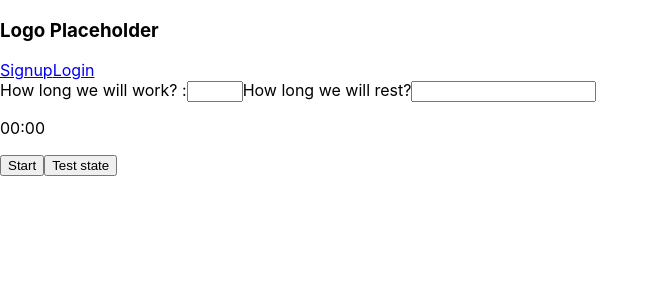
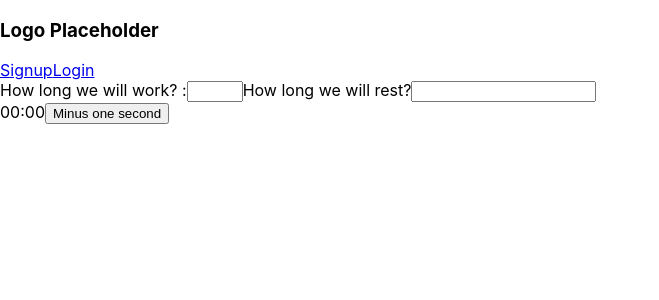
Before and after one commit to veykos/domatka-client, a React (Create React App) app: page /main in a window 1280 px wide. Shown: the top 300 px of the page, without its empty margins (0-659 px from the left). Built offline with nearby package versions, Linux system fonts and the light colour scheme.

Commit message:
Finally got counter to count down

```diff
--- a/src/components/MainCounter/MainCounter.tsx
+++ b/src/components/MainCounter/MainCounter.tsx
@@ -6,39 +6,34 @@ interface MainCounterProps {
     breaktime: number
 }
 
+
 export default function MainCounter(props:MainCounterProps) {
-    const [isCounterRunning, setIsCounterRunning] = useState(false)
-    const [counterDate, setCounterDate] = useState(new Date(0,0,0,0,props.worktime))
-    // let startingDate = new Date(0,0,0,0,props.worktime.valueOf());
+
+    const [timerSeconds, setTimerSeconds] = useState(props.worktime * 60)
+    const [isRunning, setIsRunning] = useState(false)
+
     useEffect(() => {
-        setCounterDate(new Date(0,0,0,0,props.worktime))
+        setTimerSeconds(props.worktime * 60)
     }, [props.worktime])
 
-
-    function renderTime(date:Date):string {
-        const minutes = counterDate.getMinutes() >= 10 ? String(counterDate.getMinutes()) : "0" + String(counterDate.getMinutes())
-        const seconds = counterDate.getSeconds() >= 10 ? String(counterDate.getSeconds()) : "0" + String(counterDate.getSeconds());
-        return `${minutes}:${seconds}`
+    function reduceByOneSecond() {
+        setTimerSeconds(prevTimerSeconds => prevTimerSeconds - 1)
+        console.log(timerSeconds)
+    }
+    let interval;
+    function handleClick() {
+        interval = setInterval(reduceByOneSecond, 1000)
     }
 
-    function handleCountdown(event:MouseEvent) {
-        setIsCounterRunning(!isCounterRunning)
-        // eslint-disable-next-lin
-        const counter:NodeJS.Timer | null = isCounterRunning
-        ? setInterval(()=> {
-            let newDate = counterDate;
-            newDate.setSeconds(newDate.getSeconds() - 1)
-            setCounterDate(newDate)
-            console.log(counterDate)
-        },1000)
-        : null
-    }
+
+    const minutesStr:string = timerSeconds / 60 >= 10 ? String(Math.floor(timerSeconds / 60)) : '0' + String(timerSeconds / 60)
+    const secondsStr:string = timerSeconds % 60 >= 10 ? String(timerSeconds % 60) : '0' + String(timerSeconds % 60)
 
     return (
         <div className="main-counter">
-            <p aria-label="main-counter">{renderTime(counterDate)}</p>
-            <button onClick={handleCountdown} >Start</button>
-            <button onClick={() => setCounterDate(new Date(1994,12,19,19,19))}>Test state</button>
+            <span>{minutesStr}:{secondsStr}</span>
+
+            <button onClick={handleClick} >Minus one second</button>
         </div>
 
     )
```
